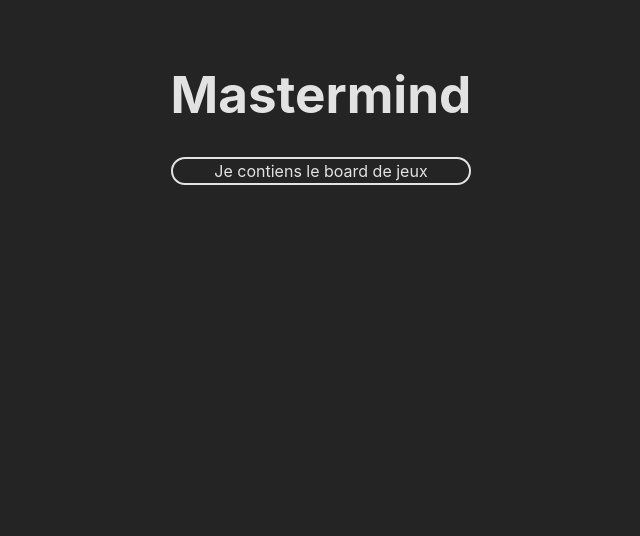
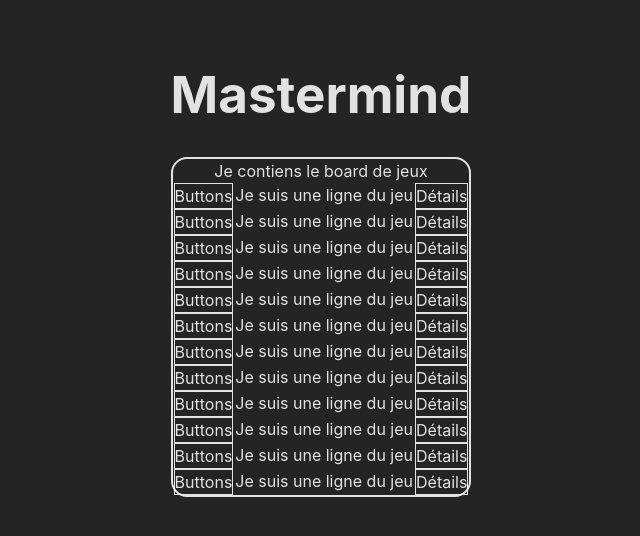
Before and after one commit to AttilaTech01/mastermind, a React (Vite) app: page / in a window 1280 px wide. Shown: the top 536 px of the page, without its empty margins (319-959 px from the left). Built offline with nearby package versions, Linux system fonts and the light colour scheme.

Commit message:
Foundations of the main UI comps

```diff
--- a/src/App.css
+++ b/src/App.css
@@ -5,7 +5,20 @@
   text-align: center;
 }
 
-.main-board {
+.board {
   border: solid 2px rgba(255, 255, 255, 0.87);
   border-radius: 1rem;
 }
+
+.row {
+  display: flex;
+  justify-content: space-around;
+}
+
+.buttons {
+  border: solid 1px rgba(255, 255, 255, 0.87);
+}
+
+.details {
+  border: solid 1px rgba(255, 255, 255, 0.87);
+}
--- a/src/App.tsx
+++ b/src/App.tsx
@@ -1,10 +1,14 @@
+import Board from "./comps/Board";
 import "./App.css";
+
+// Game Params
+const numberOfRows = 12;
 
 function App() {
   return (
     <>
       <h1>Mastermind</h1>
-      <div className="main-board">Je contiens le board de jeux</div>
+      <Board nbOfRows={numberOfRows} />
     </>
   );
 }
--- /dev/null
+++ b/src/comps/Board.tsx
@@ -0,0 +1,20 @@
+import Row from "./Row";
+
+interface BoardProps {
+  nbOfRows: number;
+}
+
+function Board({ nbOfRows }: BoardProps) {
+  const rows = [...Array(nbOfRows)].map((element, index) => {
+    return <Row key={index + 1} />;
+  });
+
+  return (
+    <div className="board">
+      Je contiens le board de jeux
+      {rows}
+    </div>
+  );
+}
+
+export default Board;
--- /dev/null
+++ b/src/comps/Row.tsx
@@ -0,0 +1,10 @@
+function Row() {
+  return (
+    <div className="row">
+      <div className="buttons">Buttons</div>Je suis une ligne du jeu
+      <div className="details">Détails</div>
+    </div>
+  );
+}
+
+export default Row;
```
